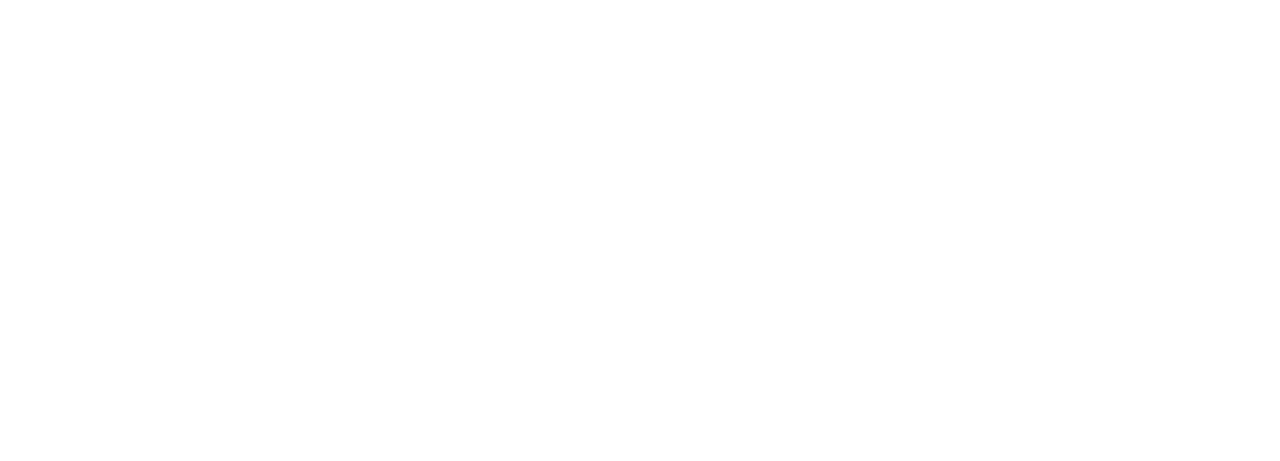
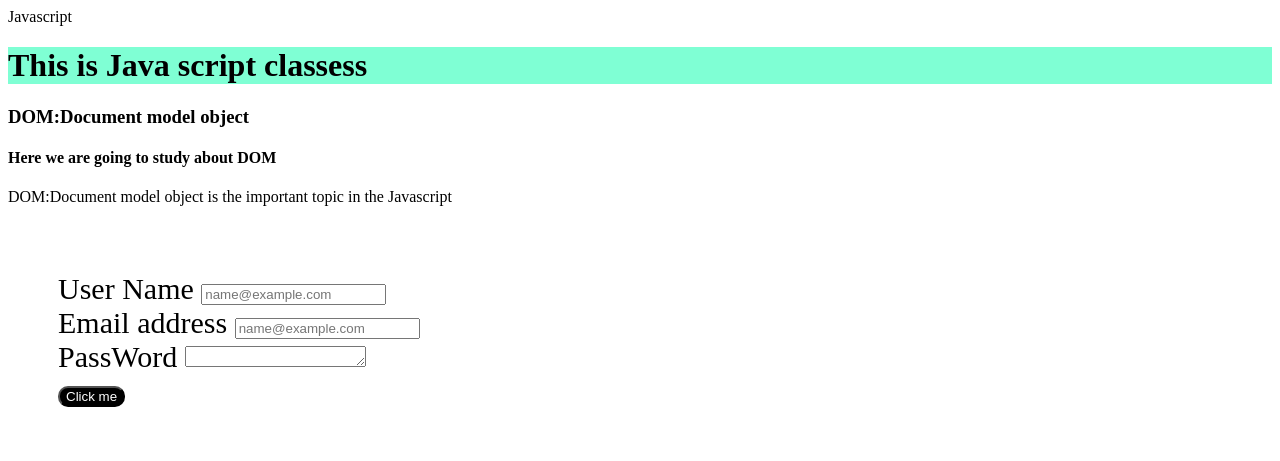
Before and after one commit to shirishagit/Java-script, a plain HTML site: page DOM/index.html in a window 1280 px wide. Drawn offline with Linux system fonts and the light colour scheme.

Commit message:
select the elements

```diff
--- a/DOM/dom.js
+++ b/DOM/dom.js
@@ -0,0 +1,18 @@
+ //IF YOU WANT TO ACCESS THE ELEMENT BY ITS ID HERE IS THE EXAMPLE
+
+let button=document.getElementById("button");
+console.dir(button);
+
+
+
+//IF YOU WANT TO ACCESS A GROUP OG ELEMENT WITH SAME FEATURES YOU CAN USE CLASS
+let class1 = document.getElementsByClassName("class1");
+console.dir(class1);
+console.log(class1);
+
+
+// IF YOU WANT TO ACCESS  ELEMENTS WITH  THE TAG NAME
+// YOU CAN GIVE THE TAG NAME AND YOU CAN ACCESS THEM
+
+let para = document.getElementsByTagName("p");
+console.dir(para);
--- a/DOM/index.html
+++ b/DOM/index.html
@@ -4,12 +4,34 @@
     <meta charset="UTF-8">
     <meta name="viewport" content="width=device-width, initial-scale=1.0">
     <title>Document</title>
-    <link rel="style.css" href="#">
+    <link rel="stylesheet" href="style.css">
 </head>
 <body>
+    <div>Javascript</div>
+    <h1 class="class1">This is Java script classess</h1>
+    <h3 class="class1">DOM:Document model object</h3>
+
+    <h4 class="class1">Here we are going to study about DOM</h4>
+    <p>DOM:Document model object is the important topic in the Javascript </p>
 
 
+    <div class="form">
 
+    <div class="mb-3">
+        <label for="exampleFormControlInput1" class="form-label">User Name</label>
+        <input type="name" class="form-control" id="exampleFormControlInput1" placeholder="name@example.com">
+      </div>
+      <div class="mb-3">
+        <label for="exampleFormControlInput1" class="form-label">Email address</label>
+        <input type="email" class="form-control" id="exampleFormControlInput1" placeholder="name@example.com">
+      </div>
+      <div class="mb-3">
+        <label for="exampleFormControlTextarea1" class="form-label">PassWord</label>
+        <textarea class="form-control" id="exampleFormControlTextarea1" rows="1"></textarea>
+      </div>
+
+      <button id="button">Click me</button>
+    </div>
 
 
     <script src="dom.js"></script>
--- a/DOM/style.css
+++ b/DOM/style.css
@@ -0,0 +1,13 @@
+h1{
+    background-color: aquamarine;
+}
+.form{
+    padding: 50px;
+    font-size: 30px;
+}
+#button{
+ color: white;
+ background-color: black;
+ border-radius: 10px;
+
+}
```
